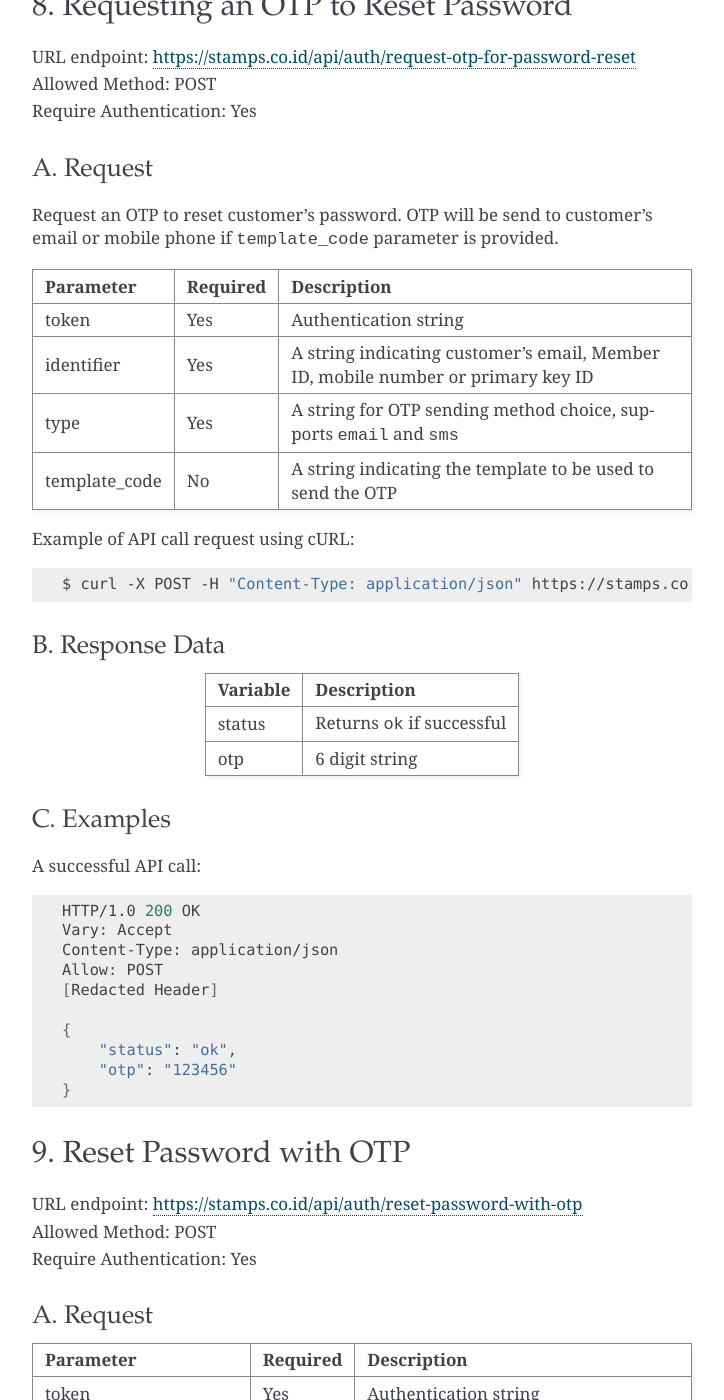
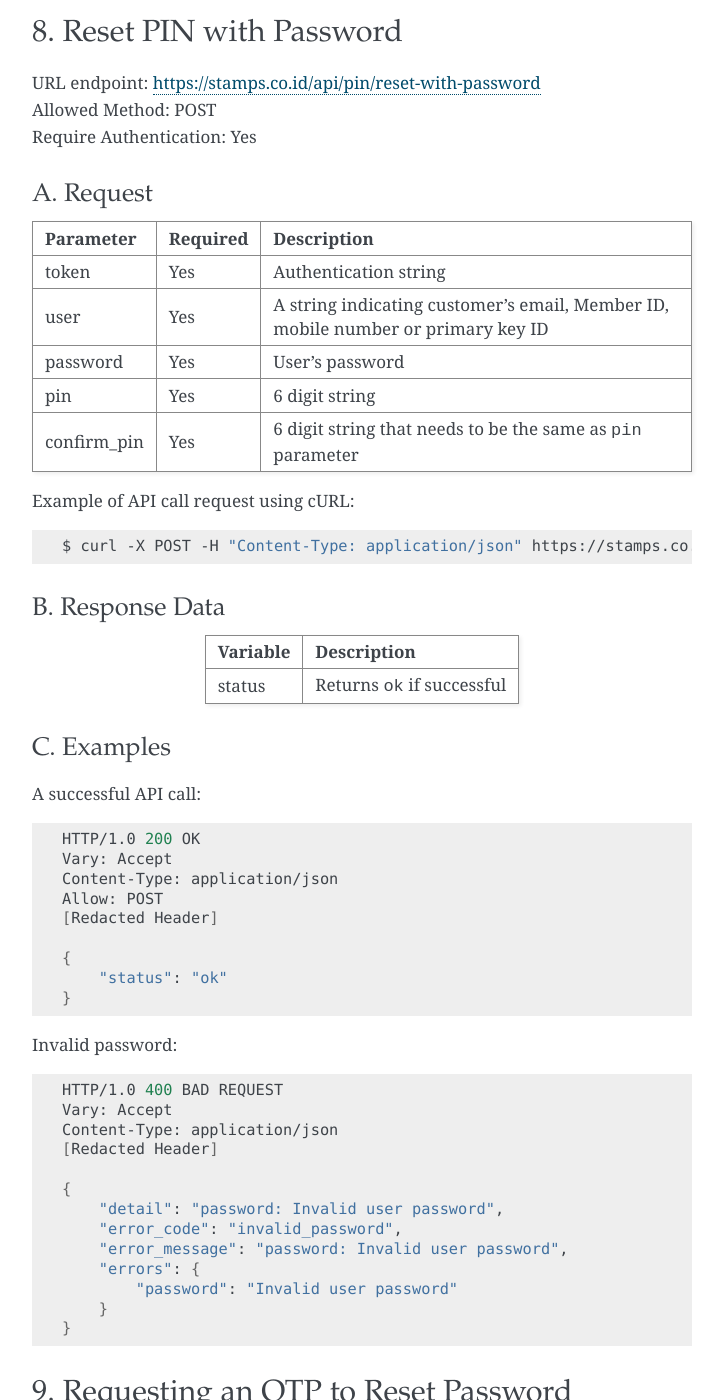
Before and after one commit to ui/stamps-api-docs, a Sphinx documentation site: the page built from source/auth_api.rst, in a window 1280 px wide and 1400 px high, scrolled down 9468 px. Shown: the whole window, without its empty margins (388-1112 px from the left). Built offline with Sphinx 7.4.7, drawn with Linux system fonts in a browser that asks for light colours; some of the changed text lies outside the part shown.

Commit message:
Add reset PIN with password docs

```diff
--- a/source/auth_api.rst
+++ b/source/auth_api.rst
@@ -414,7 +414,7 @@ Parameter   Required Description
 =========== ======== ===========
 token       Yes      Authentication string
 user        Yes      A string indicating customer's email, Member ID, mobile number or primary key ID
-otp         Yes      6 digit string OTP received from ``Forgot PIN`` API
+otp         Yes      6 digit string OTP received from ``Requesting an OTP to Reset PIN`` API
 pin         Yes      6 digit string
 confirm_pin Yes      6 digit string that needs to be the same as ``pin`` parameter
 =========== ======== ===========
@@ -488,7 +488,77 @@ Invalid OTP:
     }
 
 
-8. Requesting an OTP to Reset Password
+8. Reset PIN with Password
+==========================
+| URL endpoint: https://stamps.co.id/api/pin/reset-with-password
+| Allowed Method: POST
+| Require Authentication: Yes
+
+A. Request
+----------
+
+=========== ======== ===========
+Parameter   Required Description
+=========== ======== ===========
+token       Yes      Authentication string
+user        Yes      A string indicating customer's email, Member ID, mobile number or primary key ID
+password    Yes      User's password
+pin         Yes      6 digit string
+confirm_pin Yes      6 digit string that needs to be the same as ``pin`` parameter
+=========== ======== ===========
+
+Example of API call request using cURL:
+
+.. code-block :: bash
+
+    $ curl -X POST -H "Content-Type: application/json" https://stamps.co.id/api/pin/reset-with-password -i -d '{ "token": "secret", "user": 123, "password": "secret123", "pin": "654321", "confirm_pin", "654321" }'
+
+B. Response Data
+----------------
+
+=================== ==============================
+Variable            Description
+=================== ==============================
+status              Returns ``ok`` if successful
+=================== ==============================
+
+C. Examples
+-----------
+
+A successful API call:
+
+.. code-block :: bash
+
+    HTTP/1.0 200 OK
+    Vary: Accept
+    Content-Type: application/json
+    Allow: POST
+    [Redacted Header]
+
+    {
+        "status": "ok"
+    }
+
+Invalid password:
+
+.. code-block :: bash
+
+    HTTP/1.0 400 BAD REQUEST
+    Vary: Accept
+    Content-Type: application/json
+    [Redacted Header]
+
+    {
+        "detail": "password: Invalid user password",
+        "error_code": "invalid_password",
+        "error_message": "password: Invalid user password",
+        "errors": {
+            "password": "Invalid user password"
+        }
+    }
+
+
+9. Requesting an OTP to Reset Password
 ===============
 | URL endpoint: https://stamps.co.id/api/auth/request-otp-for-password-reset
 | Allowed Method: POST
```
Also changed, not shown: other parts of source/auth_api.rst (+1 -1 lines).
